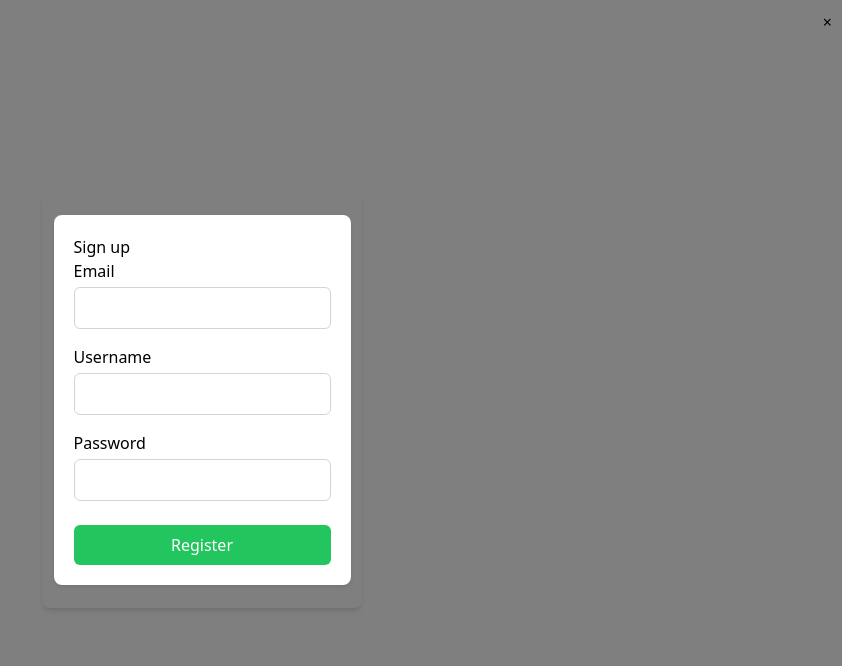
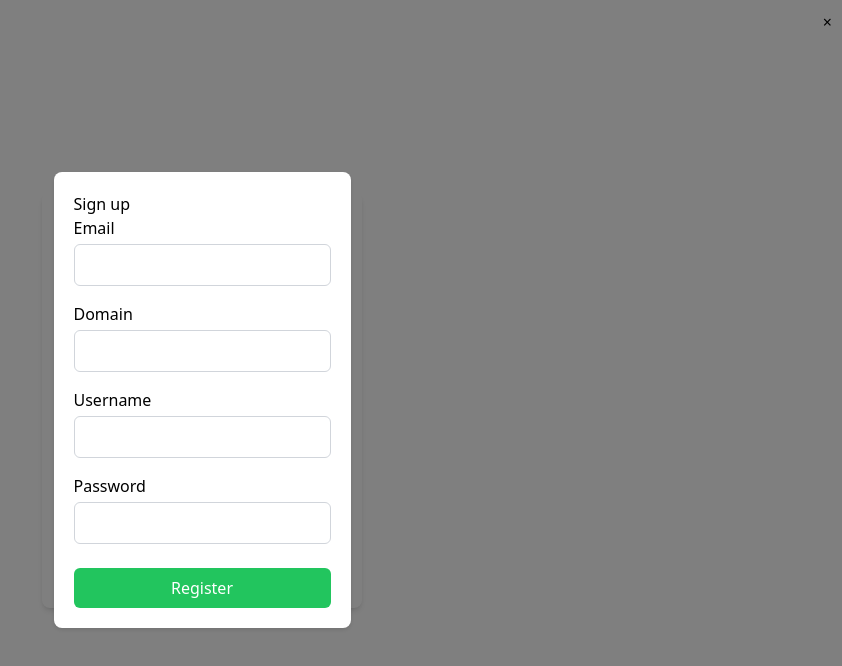
Before and after one commit to huynth1801/cloud-course, a React (Vite) app: page / in a window 1280 px wide. Both pictures are taken after a click on the button "Register". Shown: the top 666 px of the page, without its empty margins (438-1280 px from the left). Built offline with nearby package versions, Linux system fonts and the light colour scheme.

Commit message:
add domain

```diff
--- a/src/App.jsx
+++ b/src/App.jsx
@@ -15,6 +15,7 @@ function App() {
     useState("");
   const [registerPassword, setRegisterPassword] =
     useState("");
+  const [domain, setDomain] = useState("");
 
   const [user, setUser] = useState(null);
   const [error, setError] = useState(null);
@@ -176,6 +177,23 @@ function App() {
                 </div>
                 <div className="mb-4">
                   <label
+                    htmlFor="register-domain"
+                    className="block font-medium"
+                  >
+                    Domain
+                  </label>
+                  <input
+                    type="text"
+                    value={domain}
+                    onChange={(e) =>
+                      setDomain(e.target.value)
+                    }
+                    id="register-domain"
+                    className="border border-gray-300 rounded-md px-3 py-2 mt-1 w-full focus:outline-none focus:ring focus:border-blue-500"
+                  />
+                </div>
+                <div className="mb-4">
+                  <label
                     htmlFor="register-username"
                     className="block font-medium"
                   >
```
